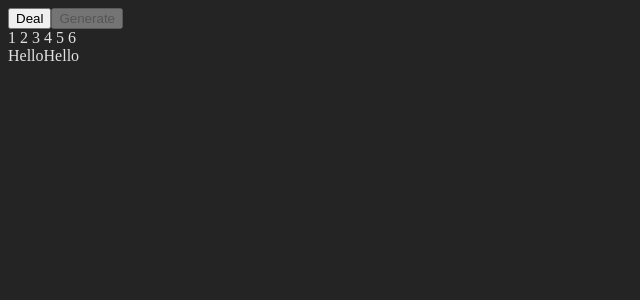
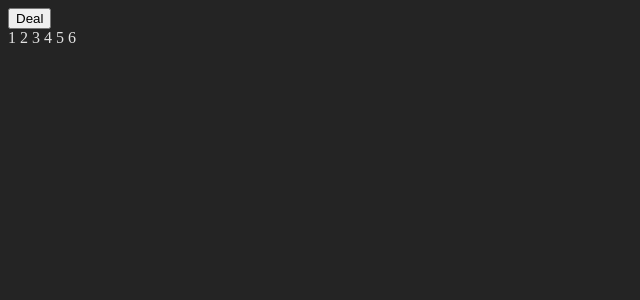
Before and after one commit to drewbrownie21/GolfCardGame, a React (Vite) app: page / in a window 1280 px wide. Shown: the top 300 px of the page, without its empty margins (0-640 px from the left). Built offline with nearby package versions, Linux system fonts and the light colour scheme.

Commit message:
Removed card draw functionality and isolated deck more

```diff
--- a/src/App.tsx
+++ b/src/App.tsx
@@ -5,15 +5,13 @@ import { useState } from "react";
 import type { Card } from "./components/Deck";
 
 function App() {
-  const [card, setCard] = useState<Card[] | null>([]);
-  console.log(card);
+  const [deck, setDeck] = useState<Card[] | null>([]);
+  console.log(deck);
 
   return (
     <>
-      <Deck onCardDrawn={setCard} numOfCardsDrawn={1} />
+      <Deck createDeck={setDeck} />
       <Player />
-      {card?.length === 1 ? card[0].rank : "Hello"}
-      {card?.length === 1 ? card[0].suit : "Hello"}
     </>
   );
 }
--- a/src/components/Deck.tsx
+++ b/src/components/Deck.tsx
@@ -7,21 +7,11 @@ export type Card = {
 };
 
 type DeckProps = {
-  onCardDrawn: (card: Card[]) => void;
-  numOfCardsDrawn: number;
+  createDeck: (card: Card[]) => void;
 };
 
-export function Deck({ onCardDrawn, numOfCardsDrawn }: DeckProps) {
-  const [deck, setDeck] = useState<Card[]>([]);
-
-  function drawCard(numOfCardsDrawn: number) {
-    const cardDrawn = deck.at(-numOfCardsDrawn);
-    setDeck((prev) => prev.slice(0, -1));
-    if (cardDrawn) {
-      onCardDrawn([cardDrawn]);
-    }
-    return cardDrawn;
-  }
+export function Deck({ createDeck }: DeckProps) {
+  const [deckCreated, setDeckCreated] = useState(false);
 
   function randomizeDeck(randomizedDeckInput: Card[]) {
     for (let i = randomizedDeckInput.length - 1; i > 0; i--) {
@@ -45,19 +35,14 @@ export function Deck({ onCardDrawn, numOfCardsDrawn }: DeckProps) {
     let newDeck: Card[] = ranks.flatMap((rank) =>
       suits.map((suit) => ({ suit, rank, value: getValue(rank) })),
     );
-    setDeck(randomizeDeck(newDeck));
+    createDeck(randomizeDeck(newDeck));
+    setDeckCreated(true);
   };
 
   return (
     <>
-      <button onClick={generateDeck} disabled={deck.length > 0}>
+      <button onClick={generateDeck} disabled={deckCreated}>
         Deal
-      </button>
-      <button
-        onClick={() => drawCard(numOfCardsDrawn)}
-        disabled={deck.length === 0}
-      >
-        Generate
       </button>
     </>
   );
```
Also changed, not shown: src/components/Game/Game.tsx (+11 -1 lines).
